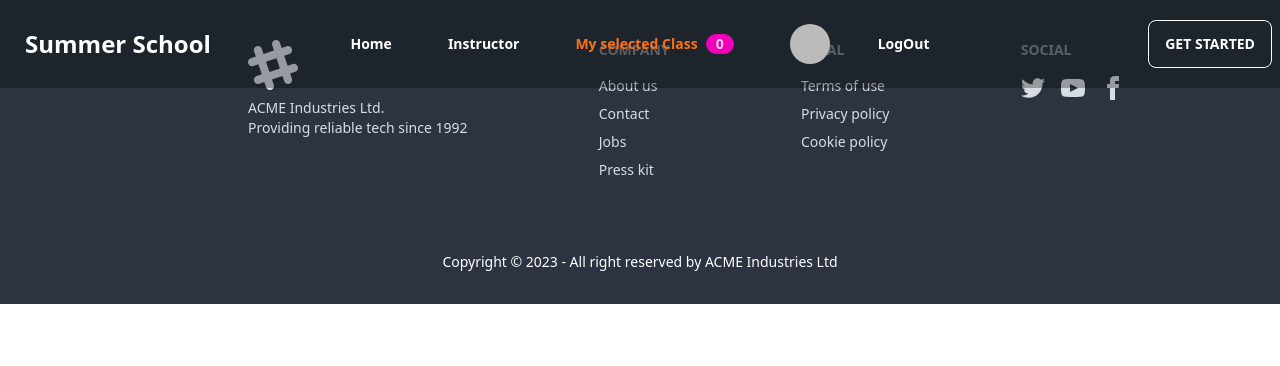
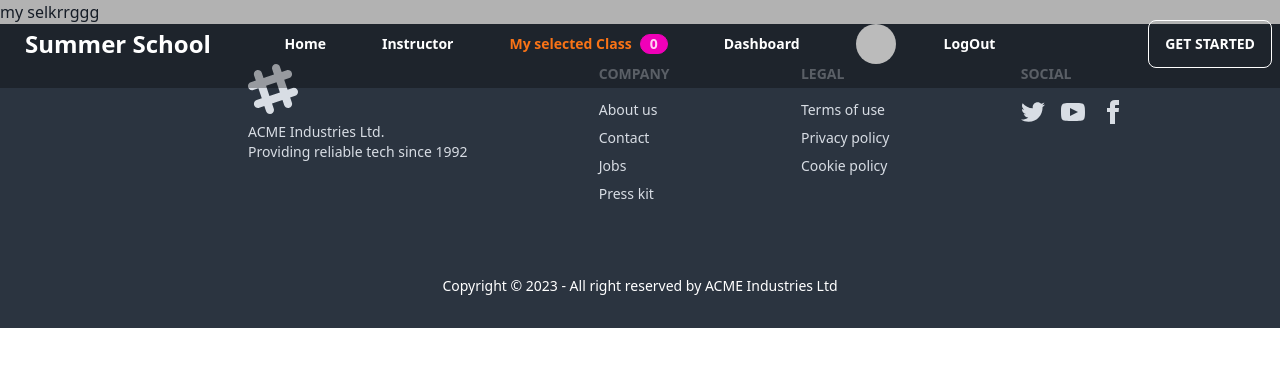
Before and after one commit to kamelmahmud0408/summer-camp-school-client, a React (Vite) app: page /selectedclass in a window 1280 px wide. Shown: the top 366 px of the page. Built offline with nearby package versions, Linux system fonts and the light colour scheme; no server answers; sample sign-in values are in the browser's storage.

Commit message:
added dashboard layout and student dashboard

```diff
--- /dev/null
+++ b/src/layout/Dashboard.jsx
@@ -0,0 +1,27 @@
+import React from 'react';
+import { Outlet } from 'react-router-dom';
+
+const Dashboard = () => {
+    return (
+        <div className="drawer lg:drawer-open">
+            <input id="my-drawer-2" type="checkbox" className="drawer-toggle" />
+            <div className="drawer-content flex flex-col items-center justify-center">
+                {/* Page content here */}
+                <Outlet></Outlet>
+                <label htmlFor="my-drawer-2" className="btn btn-primary drawer-button lg:hidden">Open drawer</label>
+
+            </div>
+            <div className="drawer-side">
+                <label htmlFor="my-drawer-2" className="drawer-overlay"></label>
+                <ul className="menu p-4 w-80 h-full bg-base-200 text-base-content">
+                    {/* Sidebar content here */}
+                    <li><a>Sidebar Item 1</a></li>
+                    <li><a>Sidebar Item 2</a></li>
+                </ul>
+
+            </div>
+        </div>
+    );
+};
+
+export default Dashboard;
--- /dev/null
+++ b/src/pages/Dashboard/MySelectedClass/MySelectedClass.jsx
@@ -0,0 +1,11 @@
+import React from 'react';
+
+const MySelectedClass = () => {
+    return (
+        <div>
+            <h1>my selkrrggg</h1>
+        </div>
+    );
+};
+
+export default MySelectedClass;
--- a/src/pages/Sheared/Navbar/Navbar.jsx
+++ b/src/pages/Sheared/Navbar/Navbar.jsx
@@ -22,6 +22,8 @@
          to='/instructor'>Instructor</NavLink></li>
          <li><NavLink className={({ isActive }) => (isActive ? 'text-orange-500 font-semibold' : 'text-white font-semibold')}
          to='/selectedclass'>My selected Class <div className="badge badge-secondary">{enrolledData?.length || 0}</div></NavLink></li>
+         <li><NavLink className={({ isActive }) => (isActive ? 'text-orange-500 font-semibold' : 'text-white font-semibold')}
+         to='/dashboard/myselectedclass'>Dashboard</NavLink></li>
 
 
         {
```
Also changed, not shown: src/routes/Routes.jsx (+12 -1 lines).
